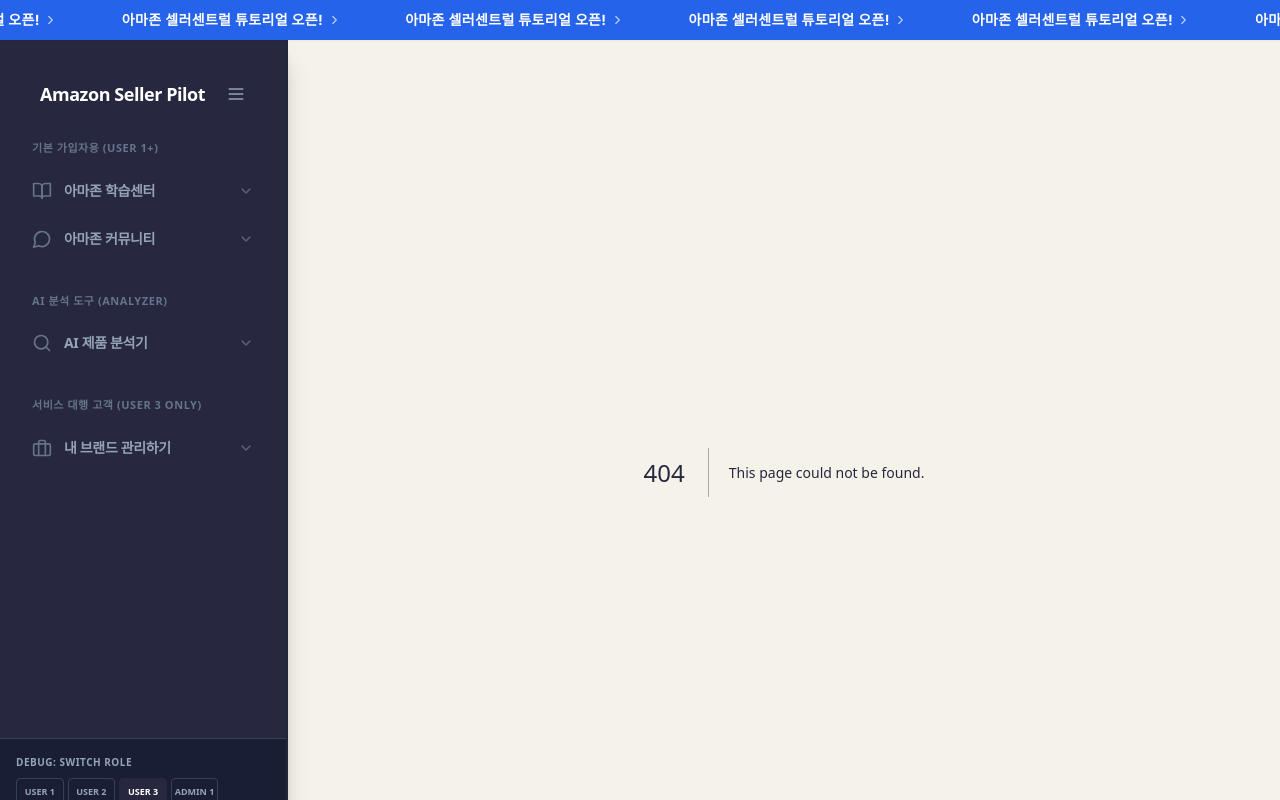
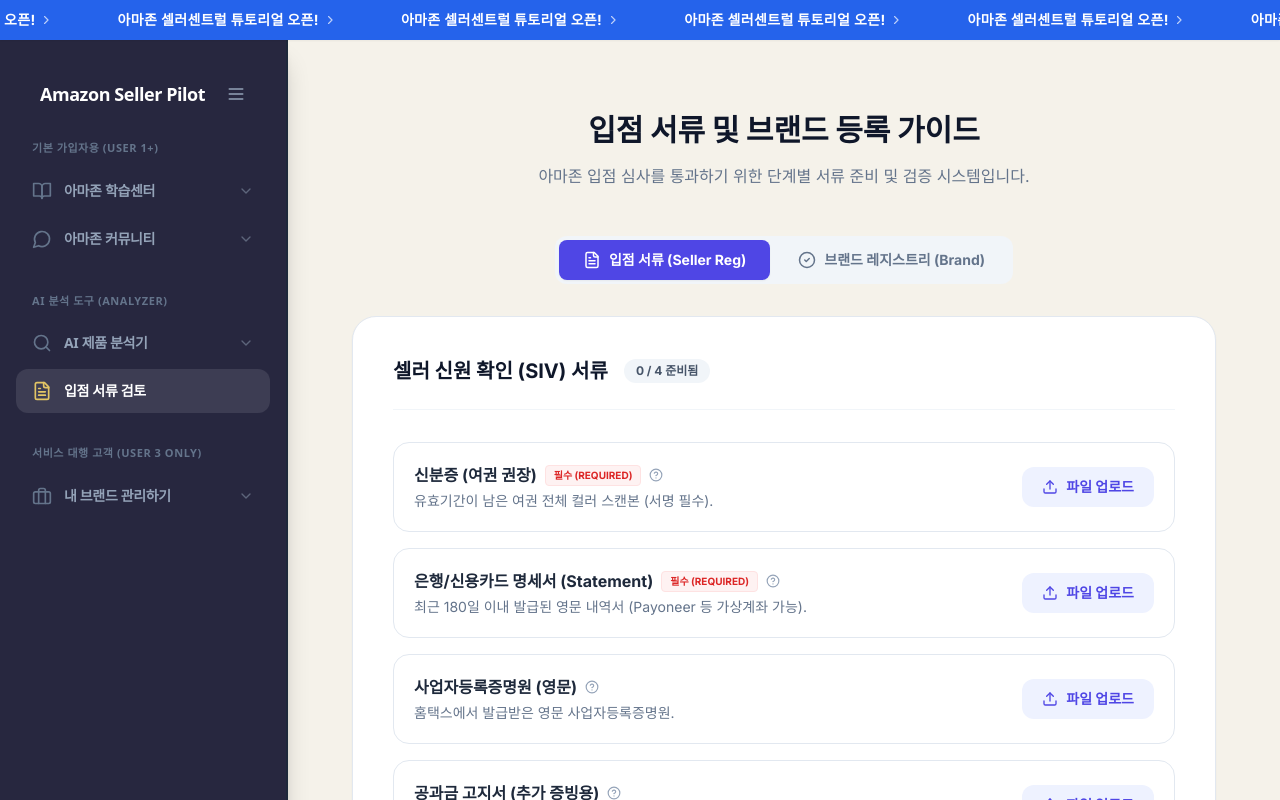
Before and after one commit to kunwoo0421/Amazon-AI-Analyzer, a Next.js app: page /onboarding in a window 1280 px wide. Before the commit this address had no page. Shown: the top 800 px of the page. Built offline with nearby package versions, Linux system fonts and the light colour scheme.

Commit message:
Create Onboarding Document Review page based on demo site layout and add to sidebar

```diff
--- /dev/null
+++ b/app/onboarding/page.tsx
@@ -0,0 +1,196 @@
+"use client";
+
+import { useState } from "react";
+import { Upload, FileText, CheckCircle2, AlertCircle, HelpCircle } from "lucide-react";
+import { cn } from "../../lib/utils";
+
+// 문서 항목 타입 정의
+interface DocItem {
+    id: string;
+    title: string;
+    description: string;
+    isRequired: boolean;
+    status: 'pending' | 'uploaded' | 'verified' | 'error';
+    fileUrl?: string;
+}
+
+export default function DocumentReviewPage() {
+    const [activeTab, setActiveTab] = useState<'seller' | 'brand'>('seller');
+
+    // 셀러 신원 확인 서류 목록
+    const [sellerDocs, setSellerDocs] = useState<DocItem[]>([
+        {
+            id: 'passport',
+            title: '신분증 (여권 권장)',
+            description: '유효기간이 남은 여권 전체 컬러 스캔본 (서명 필수).',
+            isRequired: true,
+            status: 'pending'
+        },
+        {
+            id: 'bank_statement',
+            title: '은행/신용카드 명세서 (Statement)',
+            description: '최근 180일 이내 발급된 영문 내역서 (Payoneer 등 가상계좌 가능).',
+            isRequired: true,
+            status: 'pending'
+        },
+        {
+            id: 'business_license',
+            title: '사업자등록증명원 (영문)',
+            description: '홈택스에서 발급받은 영문 사업자등록증명원.',
+            isRequired: false,
+            status: 'pending'
+        },
+        {
+            id: 'utility_bill',
+            title: '공과금 고지서 (추가 증빙용)',
+            description: '가스, 수도, 전기, 인터넷 요금 고지서 (최근 90일).',
+            isRequired: false,
+            status: 'pending'
+        }
+    ]);
+
+    // 브랜드 레지스트리 서류 목록
+    const [brandDocs, setBrandDocs] = useState<DocItem[]>([
+        {
+            id: 'trademark',
+            title: '상표 등록 번호 (Trademark #)',
+            description: 'USPTO, KIPO 등에 등록 및 출원된 상표 번호 캡처본.',
+            isRequired: true,
+            status: 'pending'
+        },
+        {
+            id: 'logo_image',
+            title: '브랜드 로고 이미지',
+            description: '상표 출원 시 제출한 이미지와 동일한 로고 파일.',
+            isRequired: true,
+            status: 'pending'
+        },
+        {
+            id: 'product_image',
+            title: '제품/패키지 실사 이미지',
+            description: '브랜드 로고가 영구 부착/인쇄된 실제 제품 사진 (검토 핵심).',
+            isRequired: true,
+            status: 'pending'
+        },
+        {
+            id: 'contract',
+            title: '제조 계약서 / 거래 명세서',
+            description: '제조업체와 맺은 계약서 또는 매입 증빙 서류.',
+            isRequired: false,
+            status: 'pending'
+        }
+    ]);
+
+    const currentDocs = activeTab === 'seller' ? sellerDocs : brandDocs;
+    const completedCount = currentDocs.filter(d => d.status === 'verified' || d.status === 'uploaded').length;
+
+    const handleFileUpload = async (docId: string) => {
+        // 임시 파일 업로드 시뮬레이션 (이후 R2 연동 로직 적용 예정)
+        alert(`${docId} 업로드 창 오픈 예정`);
+    };
+
+    return (
+        <div className="max-w-4xl mx-auto py-10 px-4">
+            {/* Page Header */}
+            <div className="text-center mb-12">
+                <h1 className="text-3xl font-extrabold text-slate-900 mb-4">입점 서류 및 브랜드 등록 가이드</h1>
+                <p className="text-slate-500">
+                    아마존 입점 심사를 통과하기 위한 단계별 서류 준비 및 검증 시스템입니다.
+                </p>
+            </div>
+
+            {/* Tabs */}
+            <div className="flex justify-center mb-8">
+                <div className="bg-slate-100 p-1 rounded-xl inline-flex gap-1">
+                    <button
+                        onClick={() => setActiveTab('seller')}
+                        className={cn(
+                            "px-6 py-2.5 rounded-lg text-sm font-bold transition-all flex items-center gap-2",
+                            activeTab === 'seller'
+                                ? "bg-indigo-600 text-white shadow-sm"
+                                : "text-slate-500 hover:text-slate-700 hover:bg-slate-200/50"
+                        )}
+                    >
+                        <FileText size={18} />
+                        입점 서류 (Seller Reg)
+                    </button>
+                    <button
+                        onClick={() => setActiveTab('brand')}
+                        className={cn(
+                            "px-6 py-2.5 rounded-lg text-sm font-bold transition-all flex items-center gap-2",
+                            activeTab === 'brand'
+                                ? "bg-indigo-600 text-white shadow-sm"
+                                : "text-slate-500 hover:text-slate-700 hover:bg-slate-200/50"
+                        )}
+                    >
+                        <CheckCircle2 size={18} />
+                        브랜드 레지스트리 (Brand)
+                    </button>
+                </div>
+            </div>
+
+            {/* Document List Section */}
+            <div className="bg-white border border-slate-200 rounded-3xl p-6 md:p-10 shadow-sm">
+                <div className="flex items-center gap-4 mb-8 pb-6 border-b border-slate-100">
+                    <h2 className="text-xl font-bold text-slate-900">
+                        {activeTab === 'seller' ? '셀러 신원 확인 (SIV) 서류' : '브랜드 레지스트리 등록 서류'}
+                    </h2>
+                    <span className="bg-slate-100 text-slate-600 text-xs font-bold px-3 py-1 rounded-full">
+                        {completedCount} / {currentDocs.length} 준비됨
+                    </span>
+                </div>
+
+                <div className="space-y-4">
+                    {currentDocs.map((doc) => (
+                        <div
+                            key={doc.id}
+                            className="group flex flex-col md:flex-row md:items-center justify-between p-5 rounded-2xl border border-slate-200 bg-white hover:border-indigo-300 hover:shadow-md transition-all gap-4"
+                        >
+                            <div className="flex-1">
+                                <div className="flex items-center gap-2 mb-1">
+                                    <h3 className="font-bold text-slate-800">{doc.title}</h3>
+                                    {doc.isRequired && (
+                                        <span className="bg-red-50 text-red-600 border border-red-100 text-[10px] px-2 py-0.5 rounded font-bold">
+                                            필수 (REQUIRED)
+                                        </span>
+                                    )}
+                                    <HelpCircle size={14} className="text-slate-400 cursor-pointer hover:text-slate-600" />
+                                </div>
+                                <p className="text-sm text-slate-500">{doc.description}</p>
+                            </div>
+
+                            <div className="shrink-0 flex items-center">
+                                {doc.status === 'pending' && (
+                                    <button
+                                        onClick={() => handleFileUpload(doc.id)}
+                                        className="w-full md:w-auto px-5 py-2.5 bg-indigo-50 text-indigo-600 hover:bg-indigo-600 hover:text-white font-bold text-sm rounded-xl transition-colors flex items-center justify-center gap-2"
+                                    >
+                                        <Upload size={16} />
+                                        파일 업로드
+                                    </button>
+                                )}
+                                {doc.status === 'uploaded' && (
+                                    <span className="flex items-center gap-2 text-amber-500 font-bold text-sm bg-amber-50 px-4 py-2 rounded-xl">
+                                        <AlertCircle size={16} /> 검토 대기중
+                                    </span>
+                                )}
+                                {doc.status === 'verified' && (
+                                    <span className="flex items-center gap-2 text-green-600 font-bold text-sm bg-green-50 px-4 py-2 rounded-xl">
+                                        <CheckCircle2 size={16} /> 검증 완료
+                                    </span>
+                                )}
+                            </div>
+                        </div>
+                    ))}
+                </div>
+
+                {/* Action Button */}
+                <div className="mt-10 flex justify-end pt-6 border-t border-slate-100">
+                    <button className="px-8 py-3.5 bg-slate-900 text-white font-bold rounded-xl shadow-lg shadow-slate-900/20 hover:scale-[1.02] hover:bg-slate-800 transition-all">
+                        AI 입점 서류 분석 시작하기
+                    </button>
+                </div>
+            </div>
+        </div>
+    );
+}
--- a/components/Sidebar.tsx
+++ b/components/Sidebar.tsx
@@ -22,7 +22,8 @@
     Menu,
     User,
     CreditCard,
-    LogOut
+    LogOut,
+    FileText
 } from "lucide-react";
 import Image from "next/image";
 import { useData, UserRole } from "../app/contexts/DataContext";
@@ -74,6 +75,12 @@
                     { name: "일본 시장 분석 (예정)", path: "/analysis/jp" },
                     { name: "글로벌 분석 (예정)", path: "/analysis/global" }
                 ]
+            },
+            {
+                name: "입점 서류 검토",
+                path: "/onboarding",
+                icon: FileText,
+                minRole: "USER_1" as UserRole
             }
         ]
     },
```
